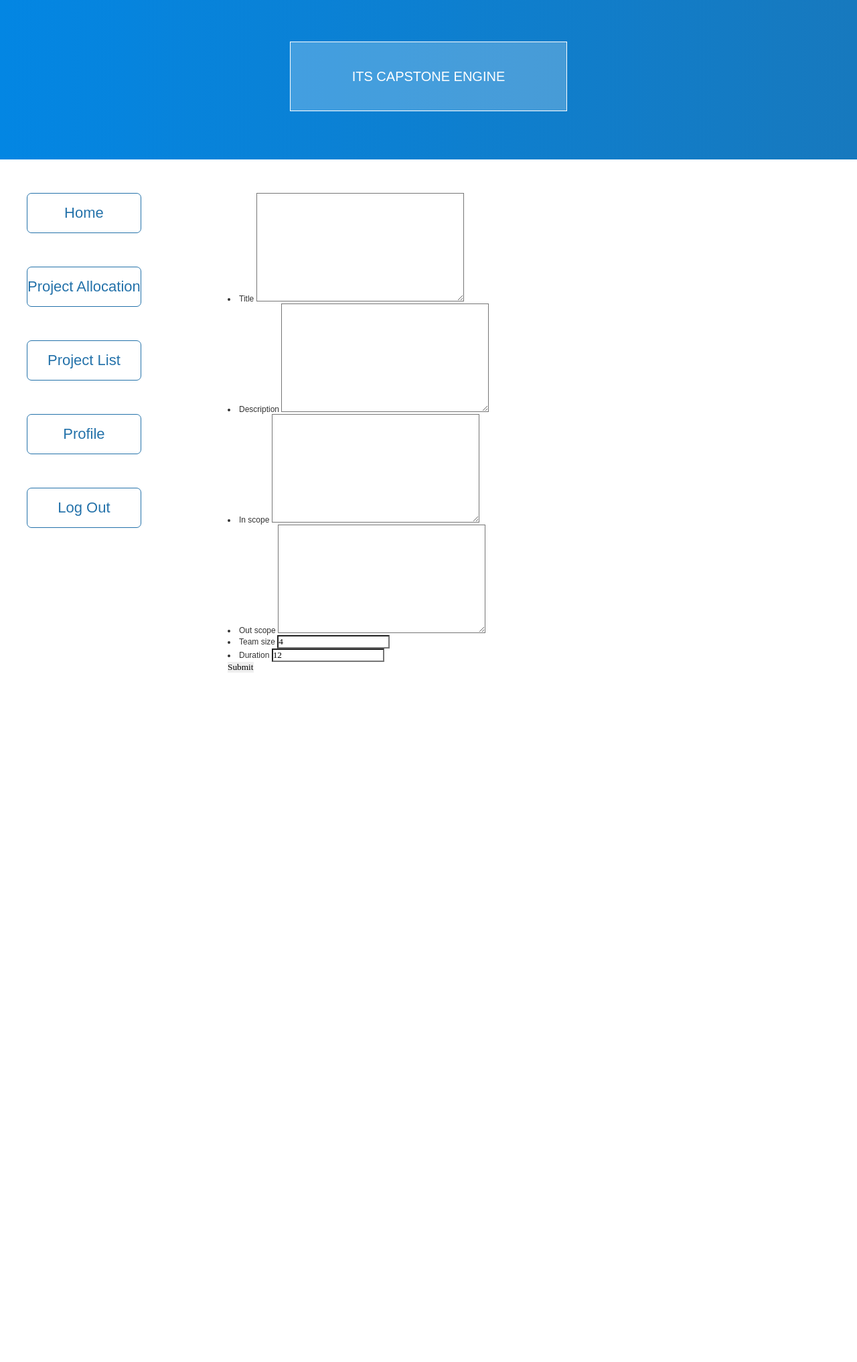
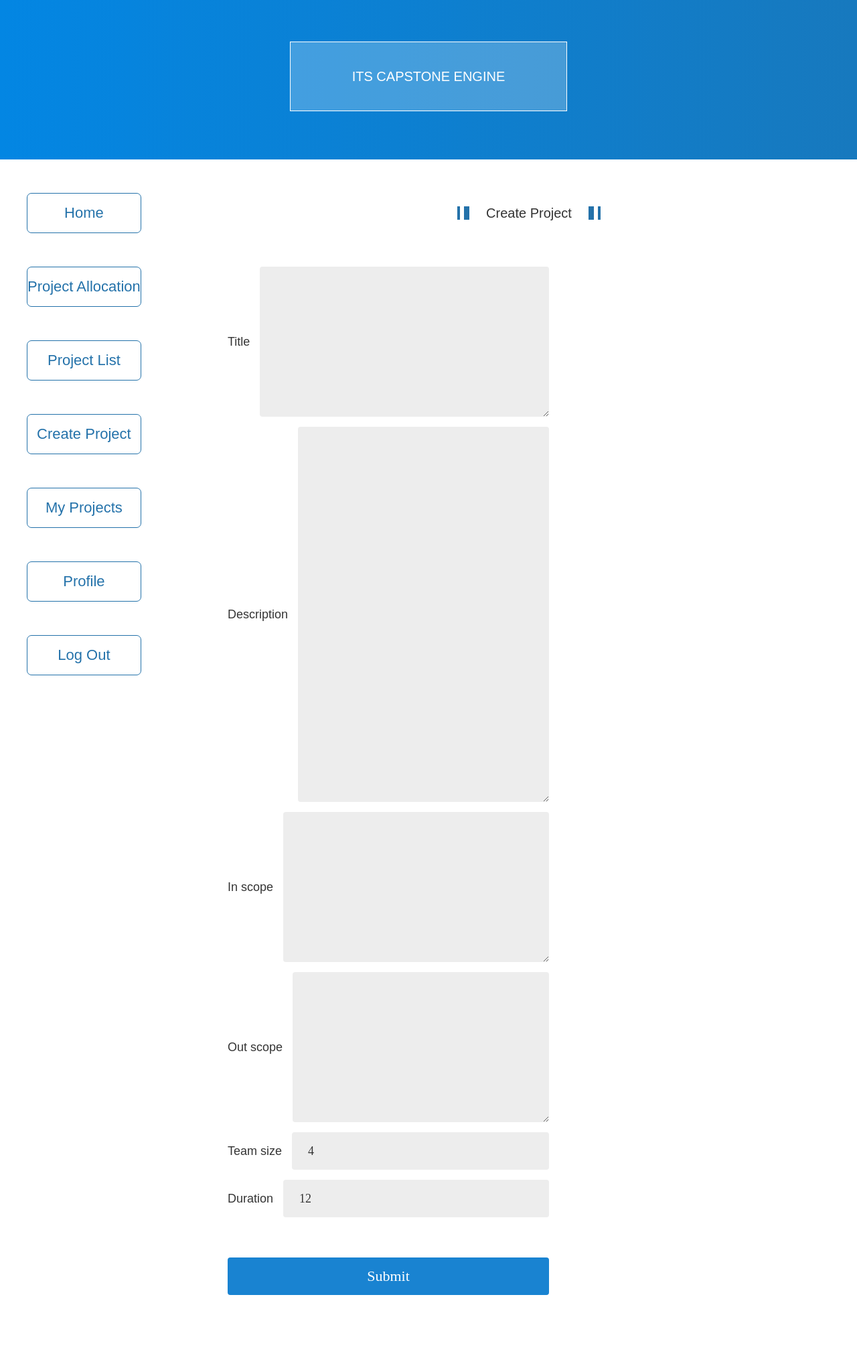
Before and after one commit to CharlotteHan/CapstoneProjectEngine, a Django app: page /projects/create/ in a window 1280 px wide. Shown: the whole page at 67% size. Before the commit the page ends 1004 px from the top, so only its background shows below. Run offline with Django 4.2, Linux system fonts and the light colour scheme; a user stored in the database is signed in; data comes from the database, SQL or seed files in the repository; both versions use the stored data as it was after the commit.

Commit message:
revamped sign up page for profiles, update create and edit projects page for better visual experience

```diff
--- a/capstoneEngine/accounts/models.py
+++ b/capstoneEngine/accounts/models.py
@@ -20,7 +20,7 @@ class Profile(models.Model):
     name = models.TextField(max_length=500, blank=True)
     identity = models.IntegerField(choices=Identity.choices, default = 3)
     is_in_group = models.BooleanField(blank=True, default= False)
-    unit_code = models.IntegerField(choices=Units.choices, blank=True)
+    unit_code = models.IntegerField(choices=Units.choices, blank=True, default = 0)
     project_id = models.IntegerField(blank=True, null=True)
 
     def __str__(self):
--- a/capstoneEngine/projects/forms.py
+++ b/capstoneEngine/projects/forms.py
@@ -7,6 +7,14 @@ class ProjectForm(forms.ModelForm):
     class Meta:
         model = Project
         fields = ['title','description','in_scope','out_scope','team_size','duration']
+        widgets = {
+            'title': forms.Textarea(attrs={'class': 'eleForIT Huans', 'rows':4, 'cols':15}),
+            'description': forms.Textarea(attrs={'class': 'eleForIT Huans'}),
+            'in_scope': forms.Textarea(attrs={'class': 'eleForIT Huans', 'rows':4, 'cols':15}),
+            'out_scope': forms.Textarea(attrs={'class': 'eleForIT Huans', 'rows':4, 'cols':15}),
+            'team_size': forms.NumberInput(attrs={'class': 'eleForI Huans'}),
+            'duration': forms.NumberInput(attrs={'class': 'eleForI Huans'}),
+        }
 
 class EOIForm(forms.ModelForm):
     group_member1 = forms.CharField(max_length=50, label='Group Member ID', widget=forms.Textarea(attrs={'class': 'eleForI Huans'}))
@@ -30,3 +38,6 @@ class AllocateForm(forms.ModelForm):
     class Meta:
         model = Project
         fields = ['member']
+        widgets = {
+            'member': forms.Select(attrs={'class': 'eleForI Huans'}),
+        }
--- a/capstoneEngine/static/mystyle.css
+++ b/capstoneEngine/static/mystyle.css
@@ -226,7 +226,8 @@ input[type="reset"],select {
 	background:rgba(255,255,255,0.14);
 }
 .logCon{
-	width:460px;
+    margin-left: 360px;
+    width:460px;
 	height:410px;
 	background:#b8dbed;
 	border-radius:7px;
@@ -366,7 +367,7 @@ input[type="reset"],select {
 }
 .eleFor{
 	width:480px;
-	margin:50px auto 0;
+	margin:50px 0;
 }
 .eleForD{width:100%; margin-bottom:15px;
 }
@@ -380,6 +381,20 @@ input[type="reset"],select {
 	width:100%;
 	padding:0 24px;
 	height:56px;
+	line-height:56px;
+	font-size:18px;
+	color:#343434;
+	background:#ededed;
+	border-radius:4px;
+	display: block;
+	flex:1;
+	border:none;
+}
+
+.eleForIT{
+	width:100%;
+	padding:0 24px;
+	height:100%;
 	line-height:56px;
 	font-size:18px;
 	color:#343434;
--- a/capstoneEngine/templates/base.html
+++ b/capstoneEngine/templates/base.html
@@ -24,6 +24,8 @@
 			{% if user.profile.identity == 1 %}
 				<a href="{% url 'unallocated' %}", class="ProNava Huans flexC fl-cen">Project Allocation</a>
 				<a href="{% url 'project_list' %}", class="ProNava Huans flexC fl-cen">Project List</a>
+				<a href="{% url 'create' %}", class="ProNava Huans flexC fl-cen">Create Project</a>
+				<a href="{% url 'myprojects' %}", class="ProNava Huans flexC fl-cen">My Projects</a>
 			{% elif user.profile.identity == 2 %}
 				<a href="{% url 'create' %}", class="ProNava Huans flexC fl-cen">Create Project</a>
 				<a href="{% url 'myprojects' %}", class="ProNava Huans flexC fl-cen">My Projects</a>
--- a/capstoneEngine/templates/create.html
+++ b/capstoneEngine/templates/create.html
@@ -2,12 +2,20 @@
 {% extends 'base.html' %}
 {% block content %}
 <section class="ProCon Huans">
-<form  method="post">
-	{% csrf_token %}
-    {% for i in form %}
-        <li>{{i.label}} {{i}}</li>
-    {% endfor %}
-    <input type="submit" value="Submit">
-</form>
+    <div class="ProTitH flexC fl-cen">
+        <div class="ProTit Huans ProTits flexC">
+            <i class="flexC fl-bet"></i><p>Create Project</p><i class="flexC fl-bet"></i>
+        </div>
+    </div>
+    <form  method="post", class = "eleFor">
+	    {% csrf_token %}
+        {% for i in form %}
+        <div class="eleForD eleTit Huans flexC fl-bet">
+            <div class="eleForP">{{i.label}}</div>
+            {{i}}
+        </div>
+        {% endfor %}
+        <a><input type="submit" class="eleFora Huans flexC" value="Submit" style="width:100%"></a>
+    </form>
 </section>
 {% endblock %}
--- a/capstoneEngine/templates/home.html
+++ b/capstoneEngine/templates/home.html
@@ -20,7 +20,8 @@
             <i class="flexC fl-bet"></i><p>You are not logged in</p><i class="flexC fl-bet"></i>
         </div>
     </div>
-    <a href="{% url 'login' %}">Log In</a>
+    <a href="{% url 'login' %}" class="eleFora Huans flexC">Log In</a>
+    <a href="{% url 'signup' %}" class="eleFora Huans flexC">Sign Up</a>
 {% endif %}
 </section>
 {% endblock %}
--- a/capstoneEngine/templates/registration/signup.html
+++ b/capstoneEngine/templates/registration/signup.html
@@ -8,7 +8,8 @@
   <h2>Sign up</h2>
   <form method="post">
     {% csrf_token %}
-    {{ form.as_p }}
+    {{ user_form.as_p }}
+    {{ profile_form.as_p }}
     <button type="submit">Sign Up</button>
   </form>
 {% endblock %}
```
Also changed, not shown: capstoneEngine/accounts/forms.py (added, +16 -0 lines), capstoneEngine/accounts/views.py (+32 -3 lines), capstoneEngine/db.sqlite3.
